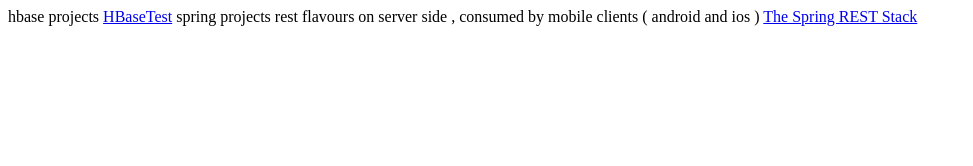
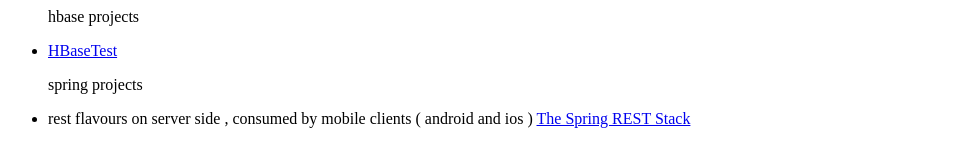
Before and after one commit to nagpach/nagpach.github.io, a plain HTML site: page index.html in a window 1280 px wide. Shown: the whole page, without its empty margins (0-973 px from the left). Drawn offline with Linux system fonts and the light colour scheme.

Commit message:
Update index.html

```diff
--- a/index.html
+++ b/index.html
@@ -1,15 +1,26 @@
 <html>
   <body>
 
+    <div>
+    <ul>
     hbase projects
+    <li>
+      <p></p><a href="https://github.com/sitaula/HBaseTest">HBaseTest</a></p>
+    </li>
+    </ul>
+    </div>
 
-    <a href="https://github.com/sitaula/HBaseTest">HBaseTest</a>
+    <div>
+      <ul>spring projects
 
-    spring projects
-
-    rest flavours on server side , consumed by mobile clients ( android and ios )
+    <li>
+    <p>
+    <span>rest flavours on server side , consumed by mobile clients ( android and ios )</span>
     <a href="https://github.com/joshlong/the-spring-rest-stack/blob/master/tutorial.asc">The Spring REST Stack</a>
-
+    </p>
+    </li>
+    </ul>
+    </div>
 
   </body>
 </html>
```
